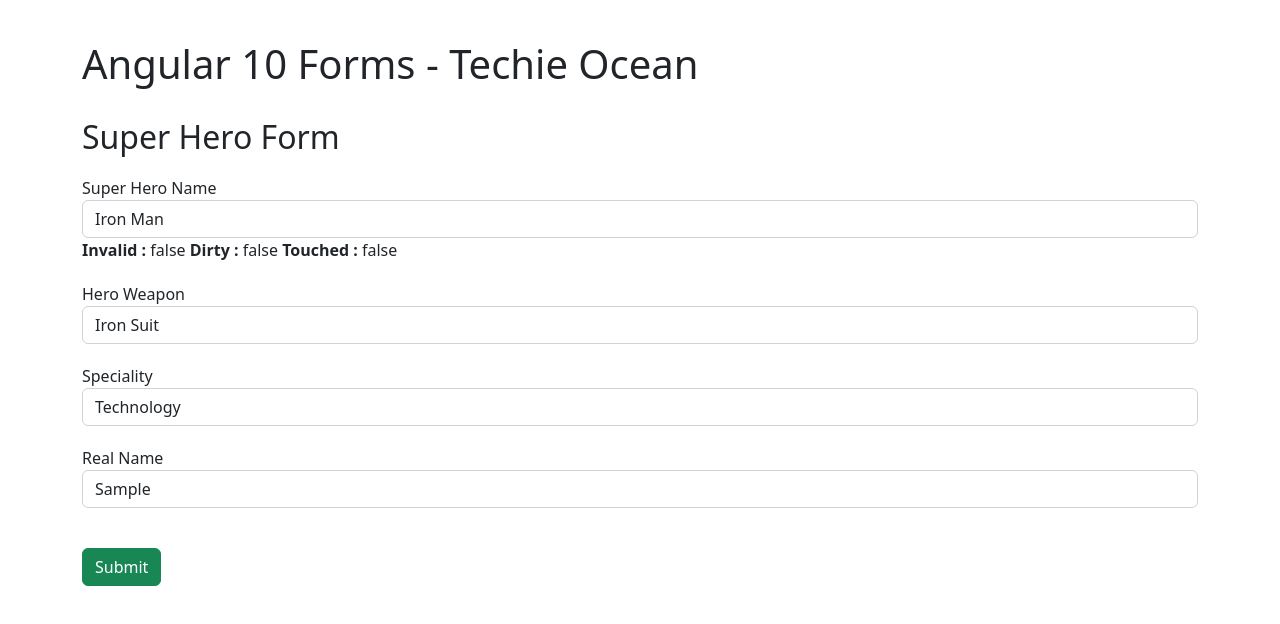
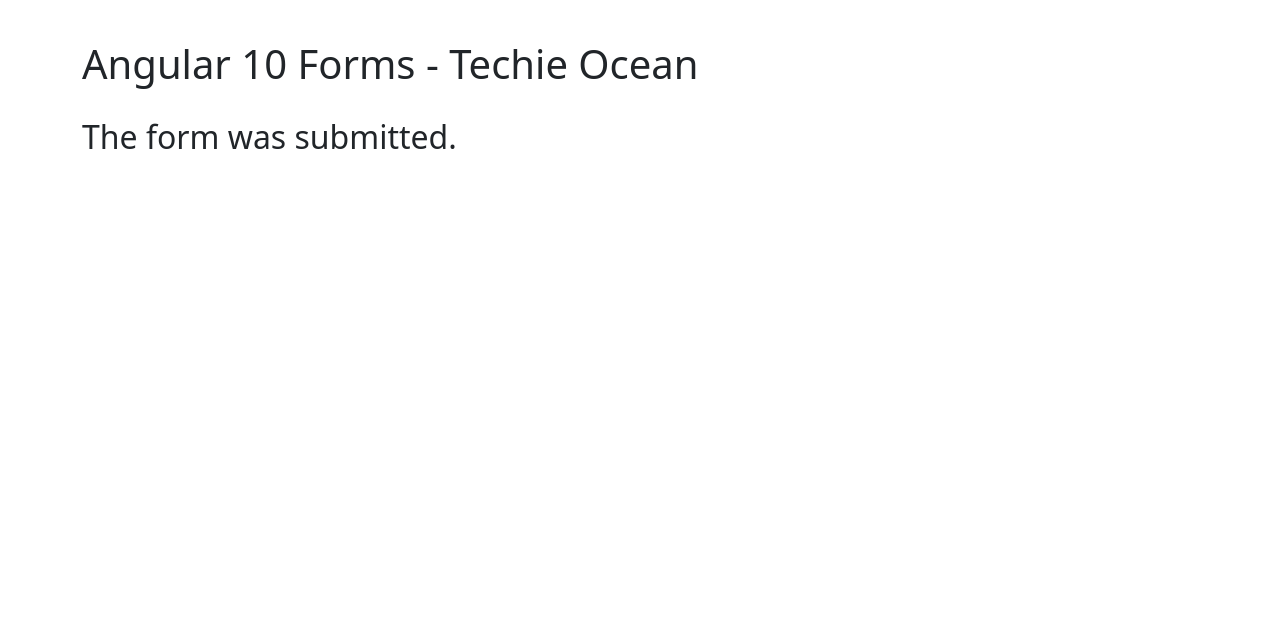
Before and after one commit to johnnycowboy3033/Angular-10-Forms-Techie-Ocean, an Angular app: page / in a window 1280 px wide. Both pictures are taken after typing "Sample" into the empty fields and a click on the button "Submit". Shown: the top 624 px of the page. Built offline with nearby package versions, Linux system fonts and the light colour scheme.

Commit message:
Update README.md

```diff
--- a/src/app/app.component.html
+++ b/src/app/app.component.html
@@ -1,7 +1,8 @@
 
 <div class="container">
+  <h1> {{ siteName }} </h1>
+   <div [hidden]="submitted">
 
-  <h1> {{ siteName }} </h1>
 
     <div>
       <h2>Super Hero Form</h2>
@@ -14,7 +15,9 @@
           >
 
           <div *ngIf="name.errors?.['required']">
-          Super Hero Name is required
+            <div class="alert alert-danger">
+              <h3>Super Hero Name is required</h3>
+            </div>
           </div>
 
           <div> <b> Invalid : </b>  {{ name.invalid }}  <b> Dirty : </b> {{ name.dirty }}   <b> Touched : </b> {{ name.touched }}</div>
@@ -42,8 +45,12 @@
           <input type="text" class="form-control" id="realname">
         </div>
 
-      <button type="submit" class="btn btn-success">Submit</button>
+        <button type="submit" (click)="onSubmit()" clase="btn btn-success">Submit</button>
 
       </form>
     </div>
    </div>
+  <div [hidden]="!submitted">
+    <h2> The form was submitted. </h2>
+  </div>
+</div>
--- a/src/app/app.component.ts
+++ b/src/app/app.component.ts
@@ -17,6 +17,7 @@
 
   model = new SuperHero( 1, 'Iron Man', this.weapons[0], this.specialities[0], 'Tony Stark' );
 
+  submitted = false;
 
   ngOnInit(): void {
   }
@@ -25,4 +26,10 @@
   }
 
 
+  onSubmit(){
+
+    this.submitted =true;
+  }
+
+
 }
```
Also changed, not shown: 1 other file (tests, documents, lock files or other folders). Lines whose indentation alone changed are shown as unchanged.
